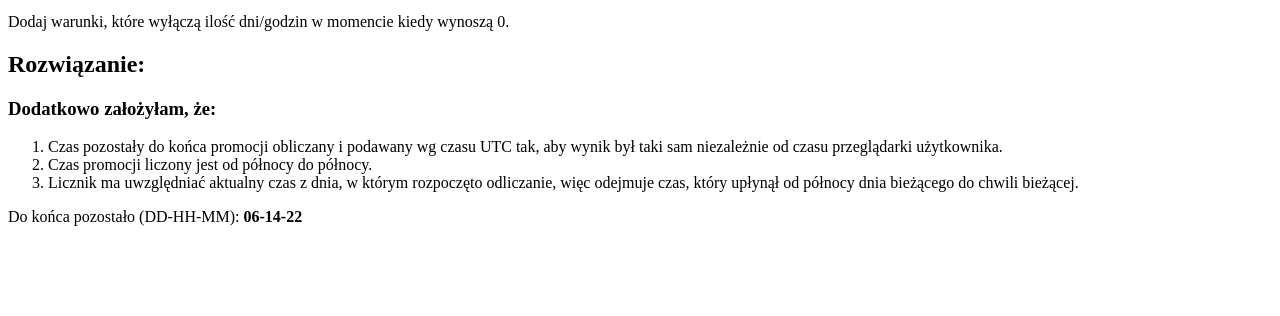
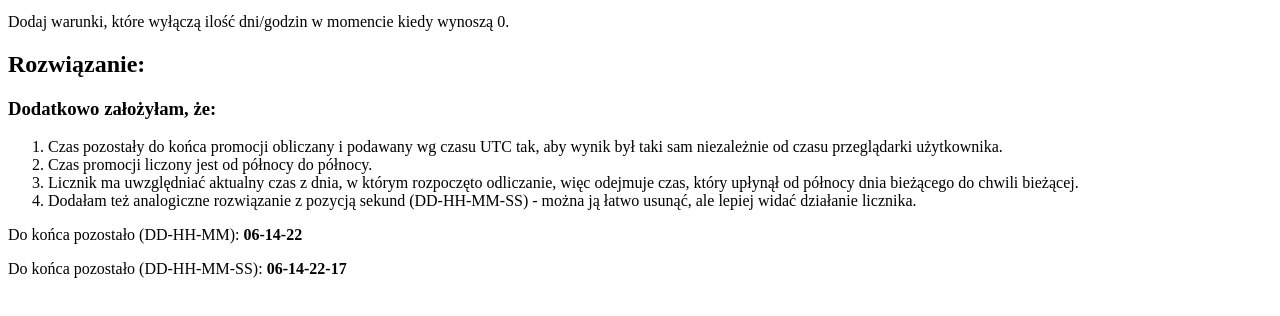
Before and after one commit to natkalia/rtb-recruitment-task, a plain HTML site: page zadanie-3/index.html in a window 1280 px wide. Shown: the part 148-464 px from the top of the page. Drawn offline with Linux system fonts and the light colour scheme.

Commit message:
Add seconds to time counter

```diff
--- a/zadanie-3/index.html
+++ b/zadanie-3/index.html
@@ -23,6 +23,7 @@
       <li>Czas promocji liczony jest od północy do północy.</li>
       <li>Licznik ma uwzględniać aktualny czas z dnia, w którym rozpoczęto odliczanie,
       więc odejmuje czas, który upłynął od północy dnia bieżącego do chwili bieżącej.</li>
+      <li>Dodałam też analogiczne rozwiązanie z pozycją sekund (DD-HH-MM-SS) - można ją łatwo usunąć, ale lepiej widać działanie licznika.</li>
     </ol>
   </section>
   <main class="demo"></main>
--- a/zadanie-3/script.js
+++ b/zadanie-3/script.js
@@ -42,6 +42,7 @@ const calcTimeLeftInSeconds = () => {
 const formatTime = secondsLeft => {
   if (secondsLeft && typeof secondsLeft === 'number' && secondsLeft >= 0) {
 
+    const secs = Math.floor(secondsLeft % 60);
     const mins = Math.floor((secondsLeft / 60) % 60);
     const hours = Math.floor((secondsLeft / 3600) % 24);
     const days = Math.floor((secondsLeft / 3600) / 24);
@@ -49,16 +50,16 @@ const formatTime = secondsLeft => {
     // add zero if one digit result
     // check if days or hours are 0
     if (days == '0' && hours != '0') {
-      const final = [hours, mins].map((element) =>
+      const final = [hours, mins, secs].map((element) =>
         `${element + 100}`.substring(1)
       );
       return final.join('-');
     } else if (days == '0' && hours == '0') {
-      const final = [mins].map((element) =>
+      const final = [mins, secs].map((element) =>
         `${element + 100}`.substring(1));
       return final.join('-');
     } else {
-      const final = [days, hours, mins].map((element) =>
+      const final = [days, hours, mins, secs].map((element) =>
         `${element + 100}`.substring(1)
       );
       return final.join('-');
@@ -73,11 +74,17 @@ let counter = calcTimeLeftInSeconds();
 
 // render start counter
 const demo = document.querySelector('.demo');
-demo.innerHTML = `Do końca pozostało (DD-HH-MM): <strong>${formatTime(counter)}</strong>`;
+demo.innerHTML = `
+  <p>Do końca pozostało (DD-HH-MM): <strong>${formatTime(counter).slice(0, -3)}</strong></p>
+  <p>Do końca pozostało (DD-HH-MM-SS): <strong>${formatTime(counter-1)}</strong></p>
+`;
 
 // rerender counter using setInterval
 const promotionCountdown = setInterval(() => {
-  demo.innerHTML = `Do końca pozostało (DD-HH-MM): <strong>${formatTime(counter-1)}</strong>`;
+  demo.innerHTML = `
+    <p>Do końca pozostało (DD-HH-MM): <strong>${formatTime(counter).slice(0, -3)}</strong></p>
+    <p>Do końca pozostało (DD-HH-MM-SS): <strong>${formatTime(counter-1)}</strong></p>
+  `;
   counter--;
   if (counter === 0) {
     demo.innerHTML = 'Koniec promocji!';
```
